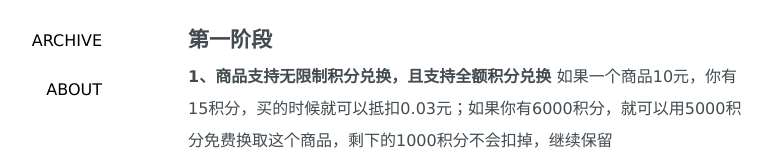
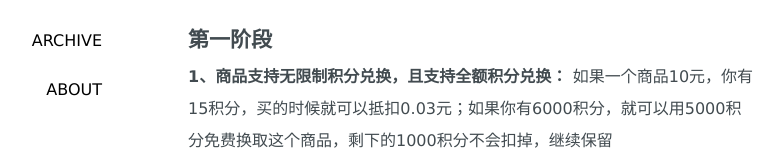
Before and after one commit to sunnist/sunnist.github.io, a plain HTML site: page xiaozui_Integral_intro.html in a window 1280 px wide. Shown: the part 167-324 px from the top of the page, without its empty margins (168-951 px from the left). Drawn offline with nearby package versions, Linux system fonts and the light colour scheme; some packages are replaced by stand-ins of ours; a script that the page names is missing.

Commit message:
Update xiaozui_Integral_intro.html

```diff
--- a/xiaozui_Integral_intro.html
+++ b/xiaozui_Integral_intro.html
@@ -62,7 +62,7 @@
 <!-- content -->
 <h2 id="">第一阶段</h2>
 
-<p><b>1、商品支持无限制积分兑换，且支持全额积分兑换 </b>如果一个商品10元，你有15积分，买的时候就可以抵扣0.03元；如果你有6000积分，就可以用5000积分免费换取这个商品，剩下的1000积分不会扣掉，继续保留</p>
+<p><b>1、商品支持无限制积分兑换，且支持全额积分兑换： </b>如果一个商品10元，你有15积分，买的时候就可以抵扣0.03元；如果你有6000积分，就可以用5000积分免费换取这个商品，剩下的1000积分不会扣掉，继续保留</p>
 
 <p>抵扣金额计算公式：（积分/500）* 1.00 ；涉及到抵扣金额会出现精确到0.001（几厘钱）的情况，建议调整积分基本单位为5，方便计算抵扣金额。</p>
 
```
